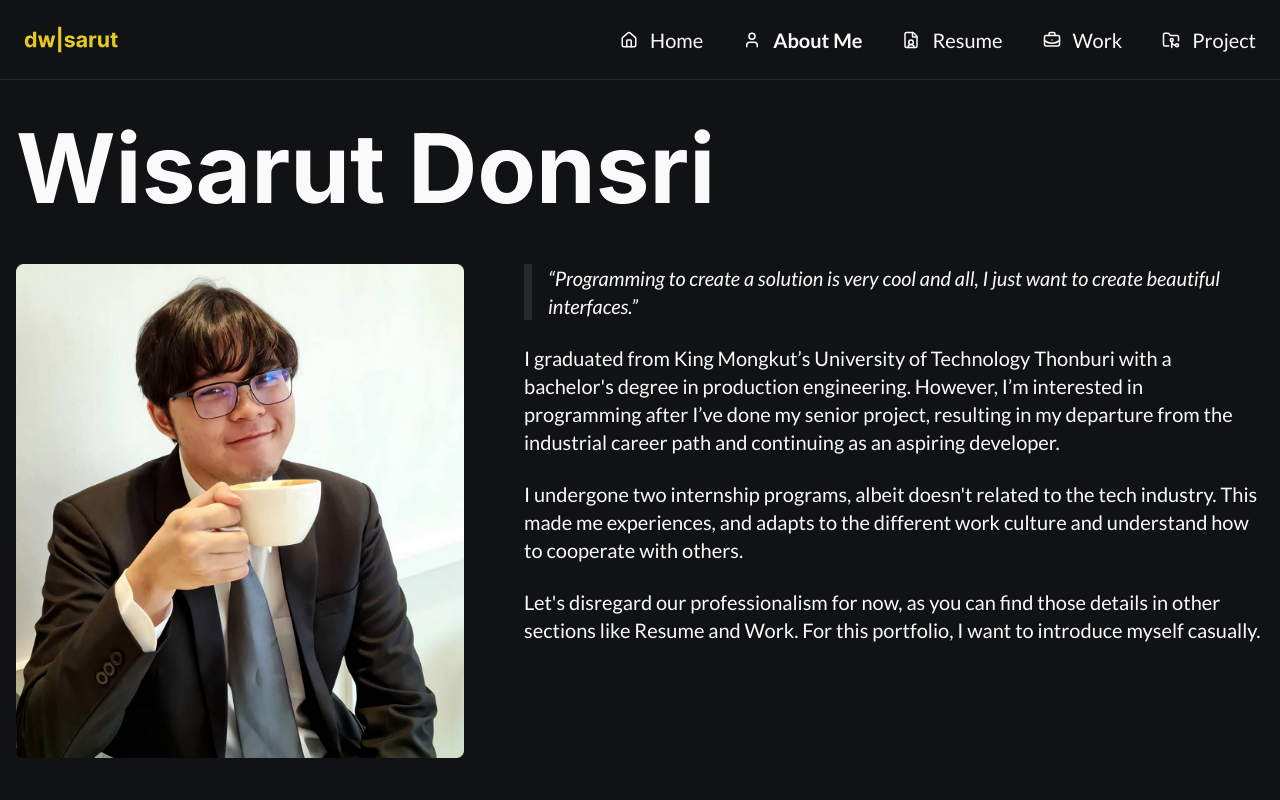
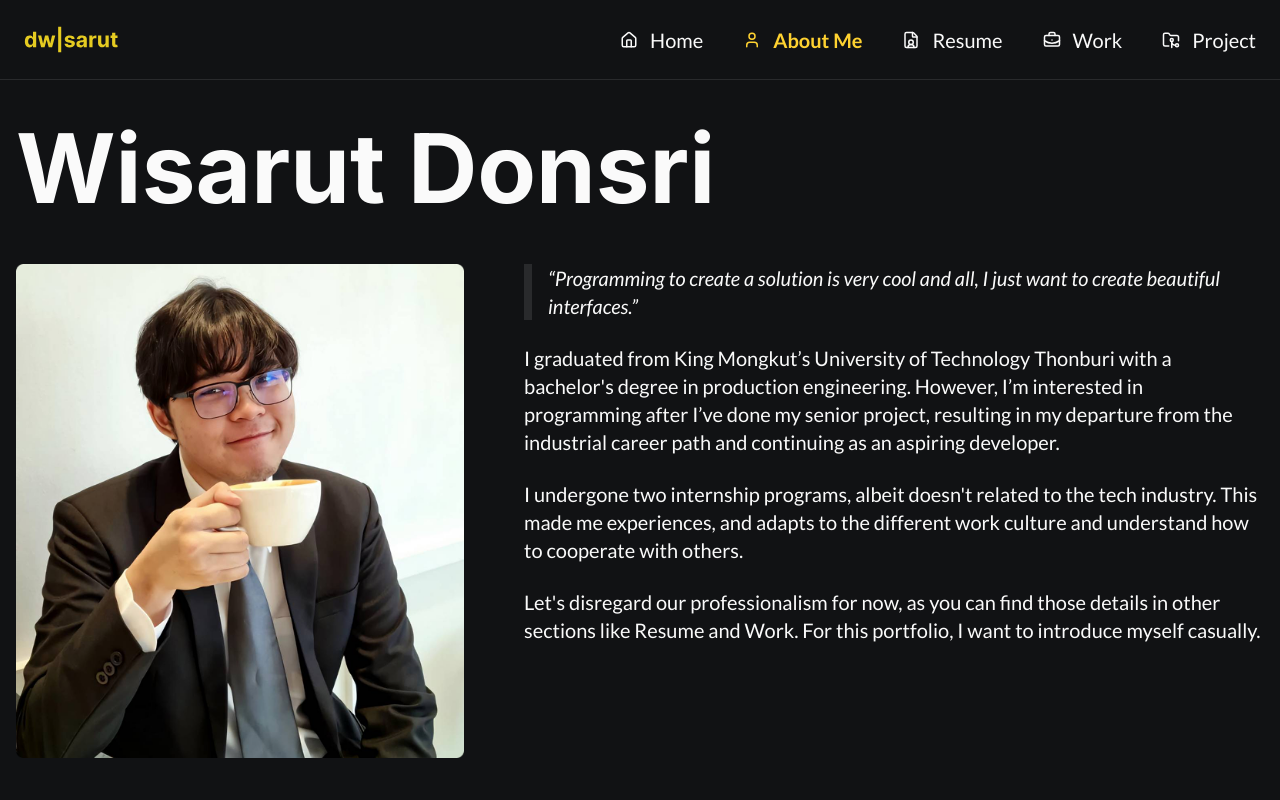
Before and after one commit to dwisarut/dwisarut-portfolio, a React (Vite) app: page /aboutme in a window 1280 px wide. Shown: the top 800 px of the page. Built offline with nearby package versions, Linux system fonts and the light colour scheme.

Commit message:
style: edit navbar hover and isActive state

```diff
--- a/src/components/Navbar.tsx
+++ b/src/components/Navbar.tsx
@@ -115,7 +115,7 @@ const Navbar = () => {
                   <button
                     key={item.name}
                     onClick={homeNavigation}
-                    className="flex flex-row gap-3 items-center navbar-text hover:cursor-pointer  transition-all"
+                    className="flex flex-row gap-3 items-center navbar-text hover:cursor-pointer hover:text-amber-300  transition-all"
                   >
                     <Icon size={18} />
                     <span className="hidden md:inline">{item.name}</span>
@@ -130,7 +130,7 @@ const Navbar = () => {
                     to={item.href}
                     target="_blank"
                     rel="noopener noreferer"
-                    className="flex flex-row gap-3 items-center navbar-text  transition-all"
+                    className="flex flex-row gap-3 items-center navbar-text  transition-all hover:text-amber-300"
                   >
                     <Icon size={18} />
                     <span className="hidden md:inline">{item.name}</span>
@@ -142,8 +142,8 @@ const Navbar = () => {
                 <Link
                   key={item.name}
                   to={item.href}
-                  className={`flex flex-row gap-3 items-center navbar-text ${
-                    isActive ? "navbar-active" : ""
+                  className={`flex flex-row gap-3 items-center navbar-text hover:text-amber-300 ${
+                    isActive ? "navbar-active text-amber-300" : ""
                   } transition-all`}
                 >
                   <Icon size={18} />
```
